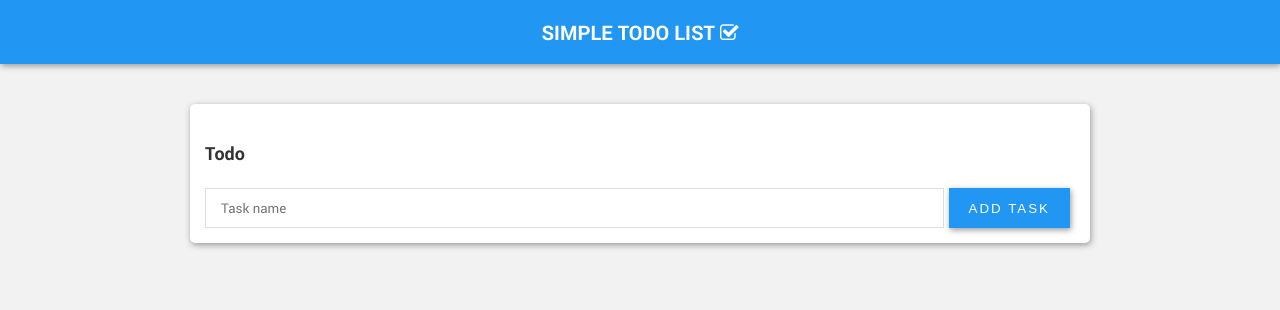
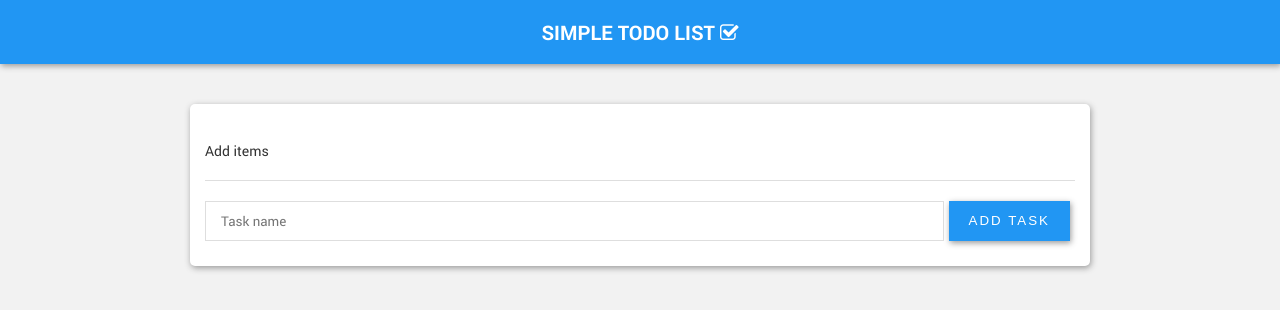
Before and after one commit to redwon/simple-todo-list, an Angular app: page / in a window 1280 px wide. Shown: the top 310 px of the page. Built offline with nearby package versions, Linux system fonts and the light colour scheme.

Commit message:
Todo list component

```diff
--- a/src/app/todo-list/todo-list.component.html
+++ b/src/app/todo-list/todo-list.component.html
@@ -1,5 +1,5 @@
 <div class="card">
-  <h4>Todo</h4>
+  <p *ngIf="!todoList.length">Add items</p>
   <div *ngIf="todoList.length != 0">
     <todo-list-item *ngFor="let item of todoList" [todo]="item" (onRemove)="removeItem($event)" (onChange)="toggleItem($event)"></todo-list-item>
   </div>
--- a/src/app/todo-list/todo-list.component.scss
+++ b/src/app/todo-list/todo-list.component.scss
@@ -0,0 +1,5 @@
+form {
+  border-top: 1px solid #dedede;
+  margin-top: 20px;
+  padding-top: 20px;
+}
--- a/src/sass/_base.scss
+++ b/src/sass/_base.scss
@@ -58,7 +58,7 @@ img {
   background-color: #fff;
   border-radius: 5px;
   box-shadow: 1px 2px 6px #999;
-  padding: 15px;
+  padding: 25px 15px;
   margin: 20px 0;
 }
 
```
